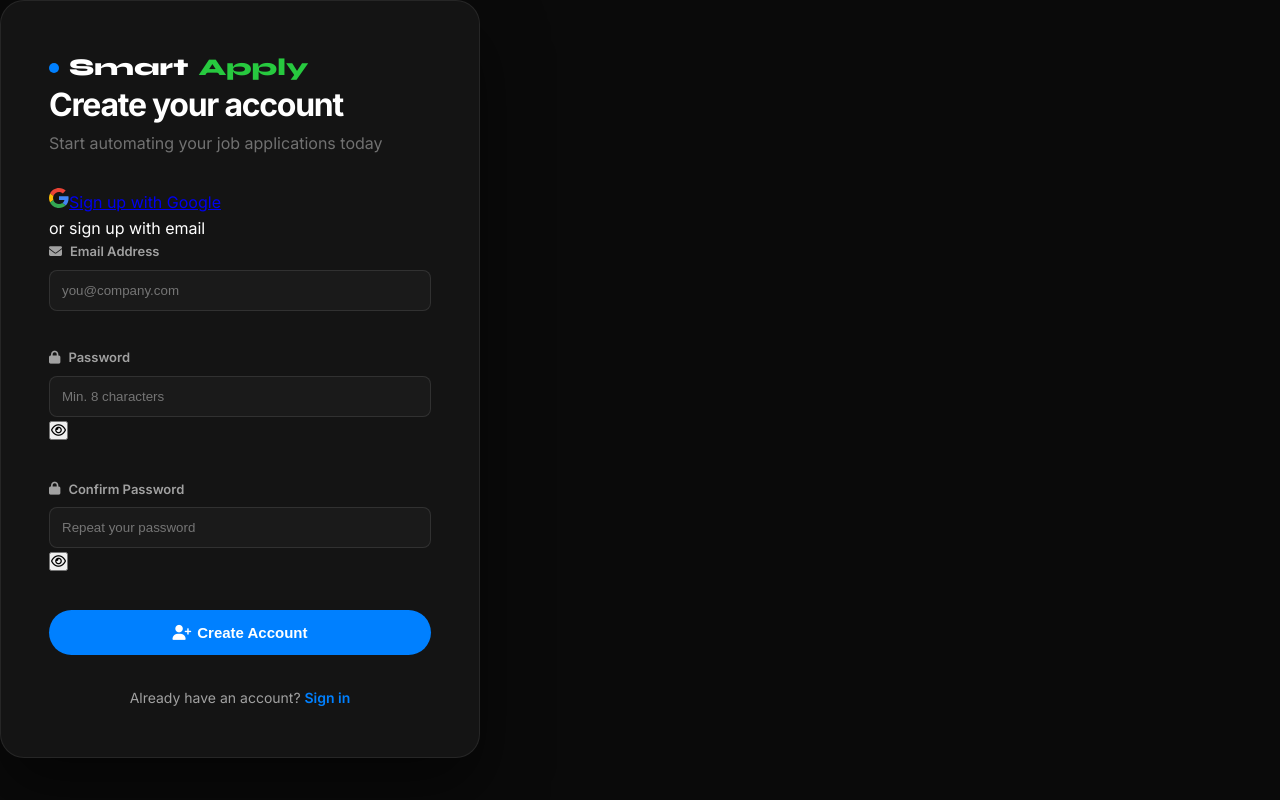
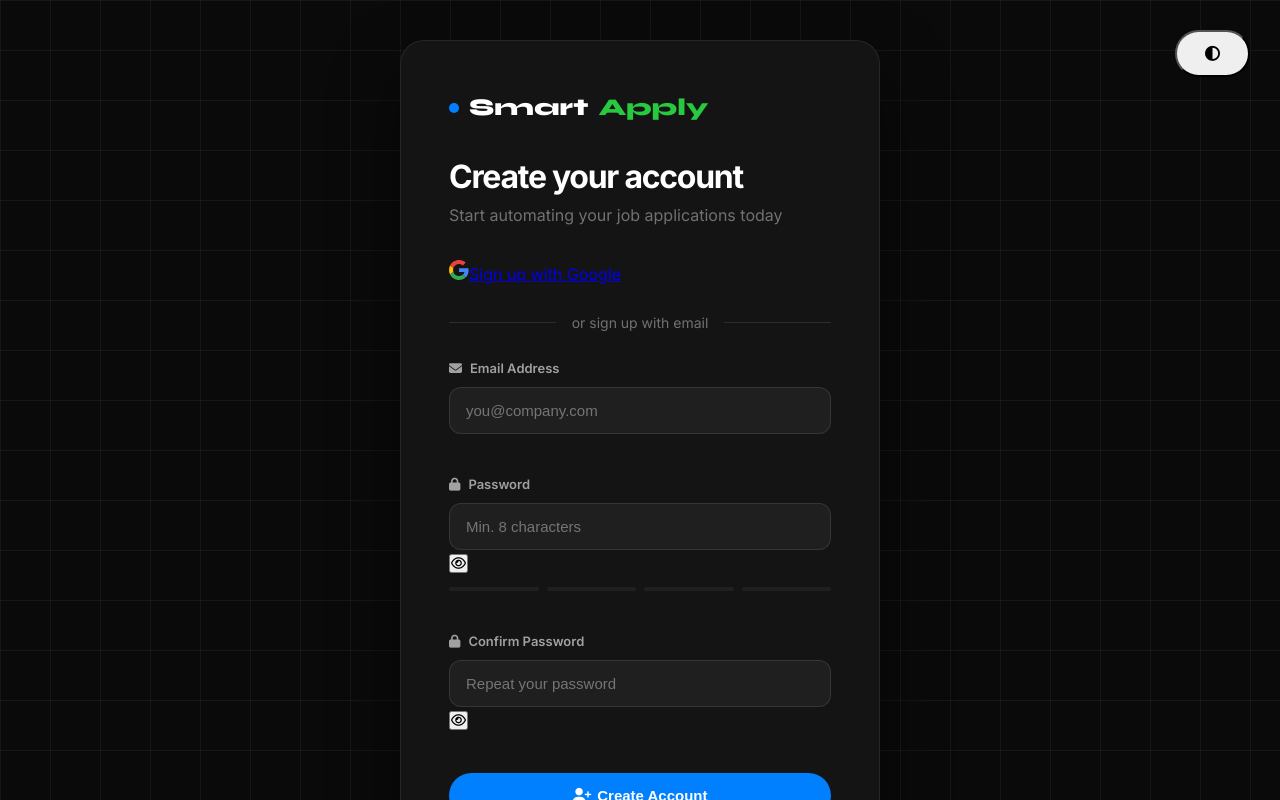
Before and after one commit to SmartApplyAi/Smart-Apply, a React (Vite) app in the folder frontend-react/: page /signup in a window 1280 px wide. Shown: the top 800 px of the page. Built offline with nearby package versions, Linux system fonts and the light colour scheme.

Commit message:
feat: implement authentication page styling and create Login, Signup, and Forgot Password pages

```diff
--- a/frontend-react/src/App.css
+++ b/frontend-react/src/App.css
@@ -425,3 +425,16 @@
     max-width: none;
   }
 }
+.pw-strength {
+  display: flex;
+  gap: 8px;
+  margin-top: 12px;
+}
+
+.pw-bar {
+  flex: 1;
+  height: 4px;
+  background: rgba(255, 255, 255, 0.05);
+  border-radius: 2px;
+  transition: all 0.3s ease;
+}
--- a/frontend-react/src/pages/auth/ForgotPasswordPage.jsx
+++ b/frontend-react/src/pages/auth/ForgotPasswordPage.jsx
@@ -7,6 +7,7 @@
 import PasswordInput from '../../components/common/PasswordInput';
 import PasswordStrength from '../../components/common/PasswordStrength';
 import LoadingButton from '../../components/common/LoadingButton';
+import ThemeToggle from '../../components/common/ThemeToggle';
 
 export default function ForgotPasswordPage() {
   const token = getParam('token');
@@ -53,29 +54,39 @@
     } finally { setLoading(false); }
   };
 
-  if (step === 'reset') {
-    return (
-      <div className="auth-wrapper">
+  const inner = step === 'reset' ? (
     <div className="auth-card fade-in">
-          <Logo as="div" />
+      <div className="auth-header">
+        <Logo as="div" className="auth-logo" />
+      </div>
+
       <h2>Set new password</h2>
       <p className="subtitle">Choose a strong, secure password</p>
+
       {error && <div className="alert alert-error" style={{ marginBottom: '16px' }}>{error}</div>}
+
+      <div className="auth-body">
         <form onSubmit={handleReset} noValidate>
-            <div style={{ display: 'flex', flexDirection: 'column', gap: '16px' }}>
+          <div className="form-stack">
             <div className={`form-group${fieldErrors.newPassword ? ' has-error' : ''}`}>
               <label><i className="fa-solid fa-lock"></i> New Password</label>
+              <div className="input-wrapper">
                 <PasswordInput value={newPassword} onChange={(e) => setNewPassword(e.target.value)}
                   placeholder="Min. 8 characters" autoComplete="new-password" />
+              </div>
               <PasswordStrength password={newPassword} />
               {fieldErrors.newPassword && <span className="field-error">{fieldErrors.newPassword}</span>}
             </div>
+
             <div className={`form-group${fieldErrors.confirmPassword ? ' has-error' : ''}`}>
               <label><i className="fa-solid fa-lock"></i> Confirm Password</label>
+              <div className="input-wrapper">
                 <PasswordInput value={confirmPassword} onChange={(e) => setConfirmPassword(e.target.value)}
                   placeholder="Repeat new password" autoComplete="new-password" />
+              </div>
               {fieldErrors.confirmPassword && <span className="field-error">{fieldErrors.confirmPassword}</span>}
             </div>
+
             <LoadingButton type="submit" className="btn btn-primary btn-block btn-lg" loading={loading}>
               <i className="fa-solid fa-key"></i> Reset Password
             </LoadingButton>
@@ -83,32 +94,46 @@
         </form>
       </div>
     </div>
-    );
-  }
+  ) : (
+    <div className="auth-card fade-in">
+      <div className="auth-header">
+        <Logo as="div" className="auth-logo" />
+      </div>
 
-  return (
-    <div className="auth-wrapper">
-      <div className="auth-card fade-in">
-        <Logo as="div" />
       <h2>Reset password</h2>
       <p className="subtitle">Enter your email and we will send a reset link</p>
+
       {error && <div className="alert alert-error" style={{ marginBottom: '16px' }}>{error}</div>}
       {success && <div className="alert alert-success" style={{ marginBottom: '16px' }}>{success}</div>}
+
+      <div className="auth-body">
         <form onSubmit={handleRequest} noValidate>
-          <div style={{ display: 'flex', flexDirection: 'column', gap: '16px' }}>
+          <div className="form-stack">
             <div className="form-group">
               <label><i className="fa-solid fa-envelope"></i> Email Address</label>
+              <div className="input-wrapper">
                 <input type="email" placeholder="you@company.com" value={email} onChange={(e) => setEmail(e.target.value)} />
+              </div>
             </div>
             <LoadingButton type="submit" className="btn btn-primary btn-block btn-lg" loading={loading}>
               <i className="fa-solid fa-paper-plane"></i> Send Reset Link
             </LoadingButton>
           </div>
         </form>
+      </div>
+
       <div className="auth-footer">
         <Link to="/login"><i className="fa-solid fa-arrow-left"></i> Back to login</Link>
       </div>
     </div>
+  );
+
+  return (
+    <div className="auth-container">
+      <div className="theme-toggle-fixed">
+        <ThemeToggle />
+      </div>
+      {inner}
     </div>
   );
 }
--- a/frontend-react/src/pages/auth/LoginPage.jsx
+++ b/frontend-react/src/pages/auth/LoginPage.jsx
@@ -5,9 +5,10 @@
 import api from '../../services/api';
 import Logo from '../../components/common/Logo';
 import GoogleOAuthButton from '../../components/common/GoogleOAuthButton';
-import OrDivider from '../../components/common/OrDivider';
 import PasswordInput from '../../components/common/PasswordInput';
 import LoadingButton from '../../components/common/LoadingButton';
+import ThemeToggle from '../../components/common/ThemeToggle';
+
 
 const OAUTH_ERRORS = {
   google_cancelled: 'Google sign-in was cancelled.',
--- a/frontend-react/src/pages/auth/SignupPage.jsx
+++ b/frontend-react/src/pages/auth/SignupPage.jsx
@@ -4,11 +4,12 @@
 import api from '../../services/api';
 import Logo from '../../components/common/Logo';
 import GoogleOAuthButton from '../../components/common/GoogleOAuthButton';
-import OrDivider from '../../components/common/OrDivider';
 import PasswordInput from '../../components/common/PasswordInput';
 import PasswordStrength from '../../components/common/PasswordStrength';
 import PinInput from '../../components/common/PinInput';
 import LoadingButton from '../../components/common/LoadingButton';
+import ThemeToggle from '../../components/common/ThemeToggle';
+
 
 export default function SignupPage() {
   const [step, setStep] = useState('signup'); // 'signup' | 'verify'
@@ -82,11 +83,20 @@
 
   if (step === 'verify') {
     return (
-      <div className="auth-wrapper">
+      <div className="auth-container">
+        <div className="theme-toggle-fixed">
+          <ThemeToggle />
+        </div>
+
         <div className="auth-card fade-in">
-          <Logo as="div" />
+          <div className="auth-header">
+            <Logo as="div" className="auth-logo" />
+          </div>
+
           <h2>Verify your email</h2>
           <p className="subtitle">Enter the 6-digit code sent to {email}</p>
+
+          <div className="auth-body">
             {verifyError && <div className="alert alert-error" style={{ marginBottom: '16px' }}>{verifyError}</div>}
             <PinInput value={pin} onChange={setPin} />
             <div style={{ marginTop: '16px' }}>
@@ -94,6 +104,8 @@
                 <i className="fa-solid fa-circle-check"></i> Verify Email
               </LoadingButton>
             </div>
+          </div>
+
           <div className="auth-footer">
             {resendTimer > 0 ? (
               <span>Resend in {resendTimer}s</span>
@@ -107,38 +119,55 @@
   }
 
   return (
-    <div className="auth-wrapper">
+    <div className="auth-container">
+      <div className="theme-toggle-fixed">
+        <ThemeToggle />
+      </div>
+
       <div className="auth-card fade-in">
-        <Logo as="div" />
+        <div className="auth-header">
+          <Logo as="div" className="auth-logo" />
+        </div>
+
         <h2>Create your account</h2>
         <p className="subtitle">Start automating your job applications today</p>
 
+        <div className="auth-body">
           <GoogleOAuthButton label="Sign up with Google" />
-        <OrDivider text="or sign up with email" />
+
+          <div className="divider">
+            <span>or sign up with email</span>
+          </div>
 
           {error && <div className="alert alert-error" style={{ marginBottom: '16px' }}>{error}</div>}
 
           <form onSubmit={handleSignup} noValidate>
-          <div style={{ display: 'flex', flexDirection: 'column', gap: '16px' }}>
+            <div className="form-stack">
               <div className={`form-group${fieldErrors.email ? ' has-error' : ''}`}>
                 <label><i className="fa-solid fa-envelope"></i> Email Address</label>
+                <div className="input-wrapper">
                   <input type="email" placeholder="you@company.com" autoComplete="email"
                     value={email} onChange={(e) => setEmail(e.target.value)} />
+                </div>
                 {fieldErrors.email && <span className="field-error">{fieldErrors.email}</span>}
               </div>
 
               <div className={`form-group${fieldErrors.password ? ' has-error' : ''}`}>
                 <label><i className="fa-solid fa-lock"></i> Password</label>
+                <div className="input-wrapper">
                   <PasswordInput value={password} onChange={(e) => setPassword(e.target.value)}
                     placeholder="Min. 8 characters" autoComplete="new-password" />
+                </div>
                 <PasswordStrength password={password} />
                 {fieldErrors.password && <span className="field-error">{fieldErrors.password}</span>}
               </div>
 
               <div className={`form-group${fieldErrors.confirm ? ' has-error' : ''}`}>
                 <label><i className="fa-solid fa-lock"></i> Confirm Password</label>
+                <div className="input-wrapper">
                   <PasswordInput value={confirmPassword} onChange={(e) => setConfirmPassword(e.target.value)}
                     placeholder="Repeat your password" autoComplete="new-password" />
+                </div>
                 {fieldErrors.confirm && <span className="field-error">{fieldErrors.confirm}</span>}
               </div>
 
@@ -147,6 +176,7 @@
               </LoadingButton>
             </div>
           </form>
+        </div>
 
         <div className="auth-footer">
           Already have an account? <Link to="/login">Sign in</Link>
```
Lines whose indentation alone changed are shown as unchanged.
